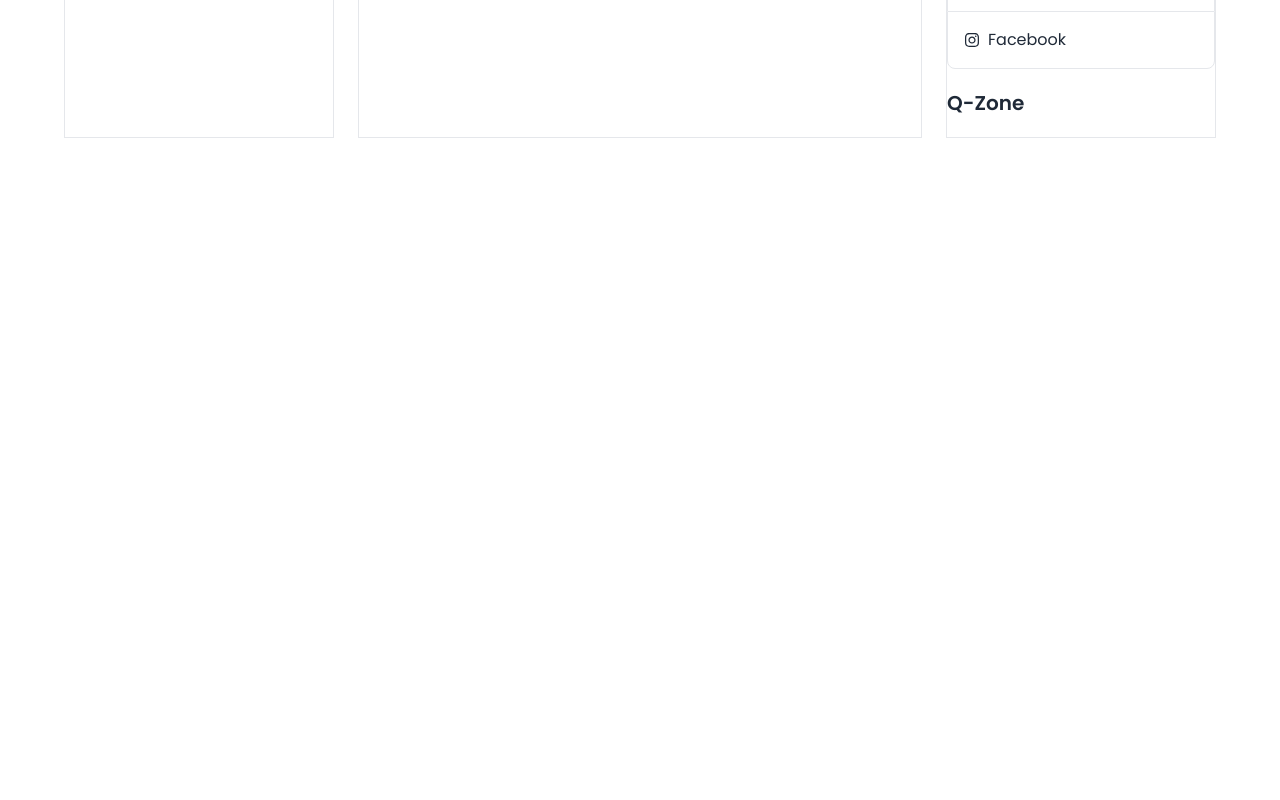
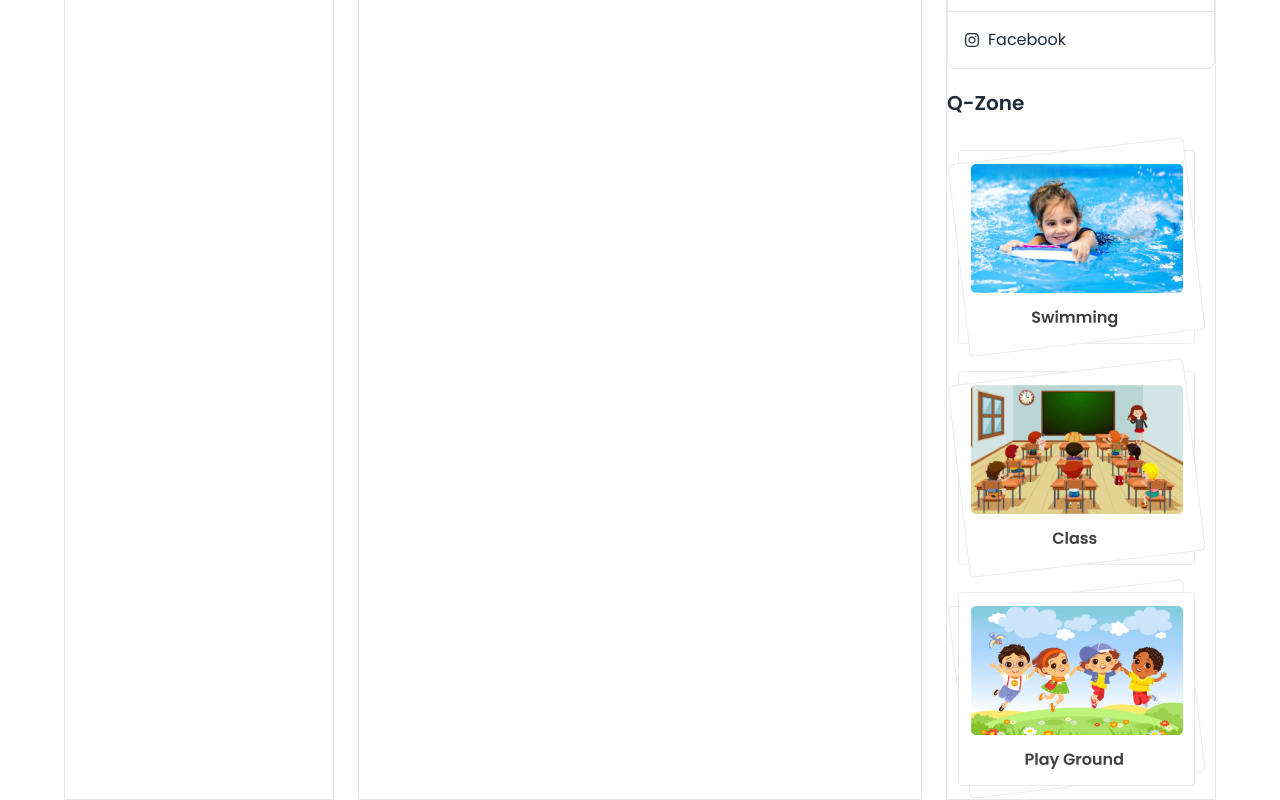
Before and after one commit to joymajumder23/react-dragon-news, a React (Vite) app: page / in a window 1280 px wide. Shown: the part 606-1406 px from the top of the page. Before the commit the page ends 800 px from the top, so only its background shows below. Built offline with nearby package versions, Linux system fonts and the light colour scheme.

Commit message:
Q-Zone added to RightSideNav

```diff
--- a/src/pages/Shared/RightSideNav/RightSideNav.jsx
+++ b/src/pages/Shared/RightSideNav/RightSideNav.jsx
@@ -2,6 +2,9 @@ import { FcGoogle} from "react-icons/fc";
 import { FaGithub, FaInstagram } from "react-icons/fa";
 import { FaFacebook } from "react-icons/fa";
 import { FaXTwitter } from "react-icons/fa6";
+import Qzone1 from "../../../assets/qZone1.png"
+import Qzone2 from "../../../assets/qZone2.png"
+import Qzone3 from "../../../assets/qZone3.png"
 const RightSideNav = () => {
     return (
         <div>
@@ -42,6 +45,9 @@ const RightSideNav = () => {
             {/* Q-Zone */}
             <div>
                 <h2 className="text-xl font-semibold mb-5">Q-Zone</h2>
+                <img src={Qzone1} alt="" />
+                <img src={Qzone2} alt="" />
+                <img src={Qzone3} alt="" />
             </div>
         </div>
     );
```
